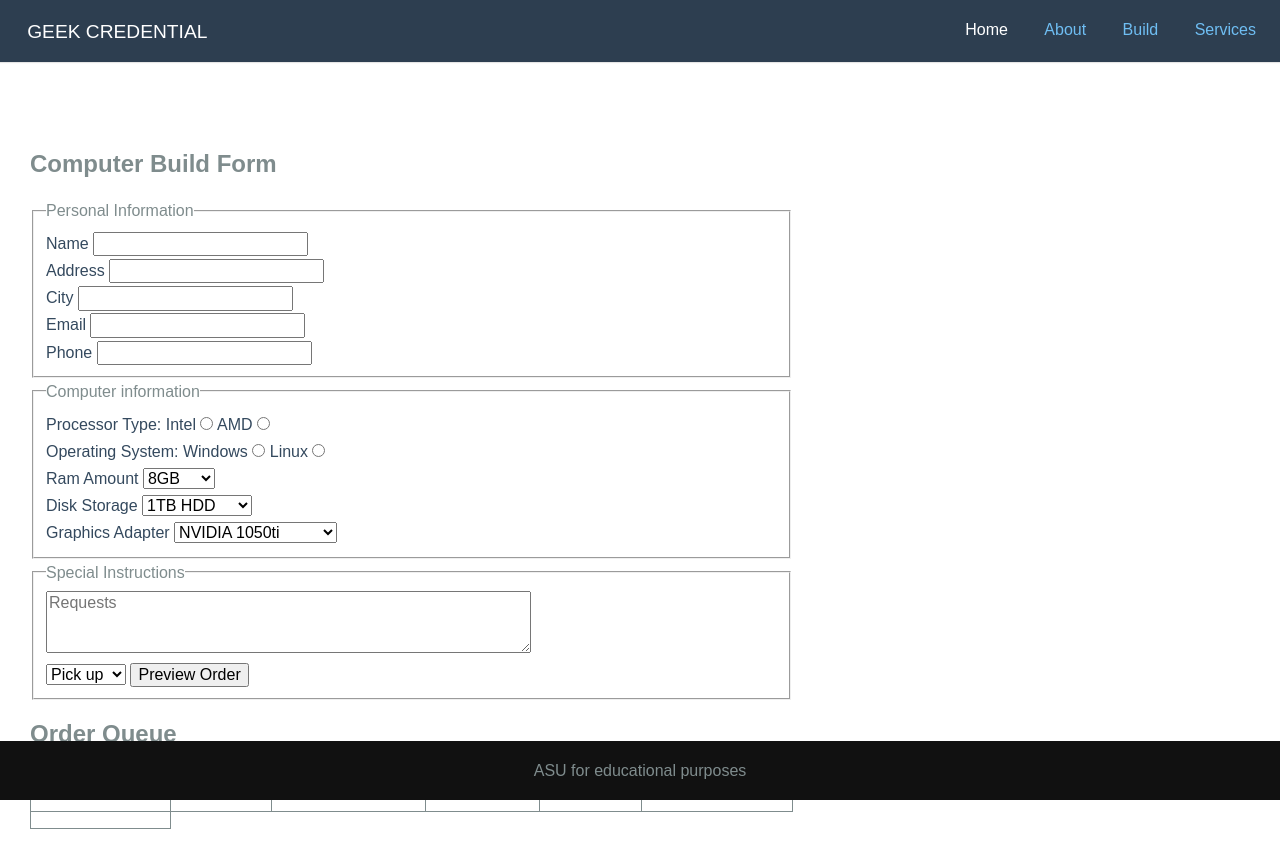
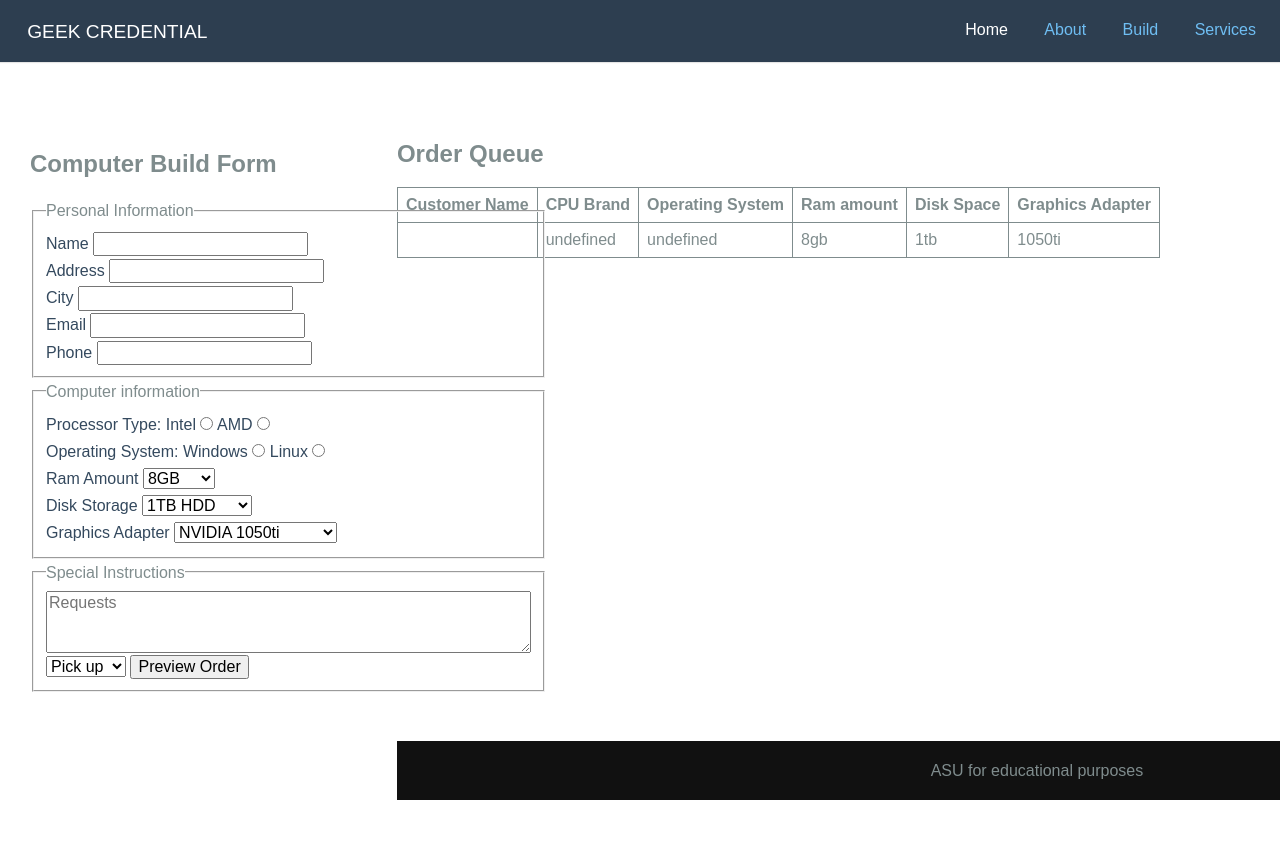
Before and after one commit to paulngu1120/geekco, a plain HTML site: page buildinfo.html in a window 1280 px wide. Both pictures are taken after a click on the button "Preview Order". After the commit the page ends 800 px from the top, so only its background shows below. Drawn offline with nearby package versions, Linux system fonts and the light colour scheme.

Commit message:
Chapter 7 WWarrior

```diff
--- a/buildinfo.html
+++ b/buildinfo.html
@@ -1,4 +1,4 @@
-<!doctype html>
+<doctype html>
 <html lang="en">
 <head>
     <meta charset="utf-8">
@@ -9,6 +9,7 @@
     <link rel="stylesheet" href="https://unpkg.com/purecss@1.0.0/build/grids-responsive-min.css">
     <link rel="stylesheet" href="https://netdna.bootstrapcdn.com/font-awesome/4.0.3/css/font-awesome.css">
     <link rel="stylesheet" href="css/layouts/ui.css">
+	<!--style dependancies-->
 </head>
 <body>
 <div class="header">
@@ -21,6 +22,7 @@
             <li class="pure-menu-item"><a href="buildinfo.html" class="pure-menu-link">Build</a></li>
             <li class="pure-menu-item"><a href="#" class="pure-menu-link">Services</a></li>
         </ul>
+	<!--navigation-->
     </div>
 </div>
 
@@ -102,7 +104,9 @@
             </fieldset>
          </fieldset>
       </form>
-      <section id="quelist">
+   </article>
+<!--insert table below-->
+      <aside id="quelist">
          <h2>Order Queue</h2>
 	 <table id="tab">
 		 <thead>
@@ -119,7 +123,6 @@
 		</tbody>
 	 </table>
       </section>
-   </article>
 
 
     <div class="footer l-box is-center">
@@ -132,6 +135,8 @@
 
 
 <script src="modernizr.custom.05819.js"></script>
+
+<!--Chapter 07 assignment located in file below-->
 <script src="js/index.js"></script>
 </body>
 </html>
--- a/css/layouts/ui.css
+++ b/css/layouts/ui.css
@@ -8,6 +8,11 @@ td, th{
 	border: 1px solid;
 	text-align: left;
 	padding: 8px;
+}
+
+aside{
+	padding: 120px;
+	float: right;
 }
 
 table{
@@ -124,7 +129,6 @@ a.pure-button-primary {
 }
 
 .splash-container img{
-    position: absolute;
     top: 200px;
     display: block;
     margin-left: auto;
@@ -133,7 +137,7 @@ a.pure-button-primary {
 
 .splash {
     width: 80%;
-    height: 50%;
+    height: 60%;
     margin: auto;
     position: absolute;
     top: 1500px; left: 0; bottom: 0; right: 0;
--- a/js/index.js
+++ b/js/index.js
@@ -5,41 +5,44 @@
 
 "use strict";
 
-var customerbuild = {
-	name: "",
-	cpu: "",
-	os: "",
-	ram: "",
-	disk: "",
-	gpu: ""
-};
+class Customerbuild {
+	constructor(gpu, disk, ram, os, cpu, name){
+		this.gpu=gpu;
+		this.disk=disk;
+		this.ram=ram;
+		this.os=os;
+		this.cpu=cpu;
+		this.name=name;
+	}
+}
+//Template for creating person object
 
 function getInfo(){
-	customerbuild.name=document.getElementById("nameinput").value;
+	var name=document.getElementById("nameinput").value;
+	var ram=document.getElementById("ram").value;
+	var disk=document.getElementById("disk").value;
+	var gpu=document.getElementById("gpu").value;
 	for(var i=0; i<=1; i++){
 		if(document.getElementsByName("cpu")[i].checked){
-			customerbuild.cpu=document.getElementsByName("cpu")[i].value;
+			var cpu=document.getElementsByName("cpu")[i].value;
 		}
 	}
 	for(var n=0; n<=1; n++){
 		if(document.getElementsByName("os")[n].checked){
-			customerbuild.os=document.getElementsByName("os")[n].value;
+			var os=document.getElementsByName("os")[n].value;
 		}
 	}
-	customerbuild.ram=document.getElementById("ram").value;
-	customerbuild.disk=document.getElementById("disk").value;
-	customerbuild.gpu=document.getElementById("gpu").value;
-	insertRow();
-}
+	//Gather information from form and store in variables for creating person object
+	let person = new Customerbuild(gpu, disk, ram, os, cpu, name);
+	//person object created here
+	var table = document.getElementById("insertrow").insertRow(0);
+	var items = Object.values(person);
+	//insert new rows with cells and gather values from to be inserted in cells
+	for(var i = 0; i<1;i++){
+		items.map(value => {table.insertCell(i).innerHTML=(value)});
+		//append values in cells
+	}
 
-
-function insertRow(){
-	var newRow = document.createElement("tr");
-	var newCell = document.createElement("td");
-	var table = document.getElementById("insertrow");
-	newCell.innerHTML = customerbuild.name;
-	newRow.append(newCell);
-	table.appendChild(newRow);
 }
 
 function createEventListener(){
@@ -49,6 +52,7 @@ function createEventListener(){
 	}else if(submit.attachEvent){
 		submit.attachEvent("onclick", getInfo);
 	}
+	//event listener for click and insert
 }
 
 if(window.addEventListener){
@@ -56,3 +60,4 @@ if(window.addEventListener){
 }else if(window.attachEvent){
 	window.attachEvent("onload", createEventListener);
 }
+	//on load for event
```
